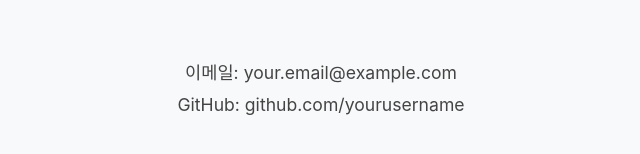
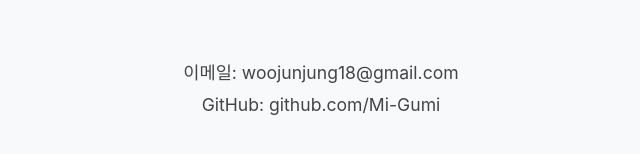
Before and after one commit to Mi-Gumi/portfolio, a React (Create React App) app: page / in a window 1280 px wide. Shown: the part 3328-3482 px from the top of the page, without its empty margins (319-959 px from the left). Built offline with nearby package versions, Linux system fonts and the light colour scheme.

Commit message:
email github

```diff
--- a/src/App.js
+++ b/src/App.js
@@ -137,8 +137,8 @@ function App() {
               color: '#444',
               textAlign: 'center'
             }}>
-              이메일: your.email@example.com<br />
-              GitHub: github.com/yourusername
+              이메일: woojunjung18@gmail.com<br />
+              GitHub: github.com/Mi-Gumi
             </p>
           </SectionContent>
         </Section>
```
